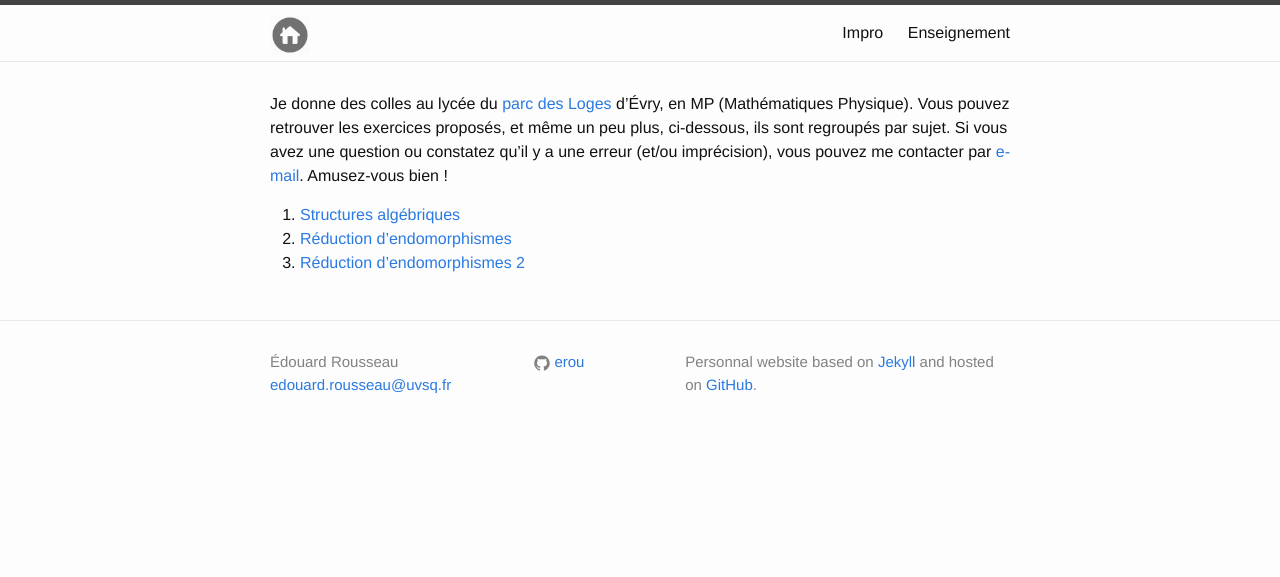
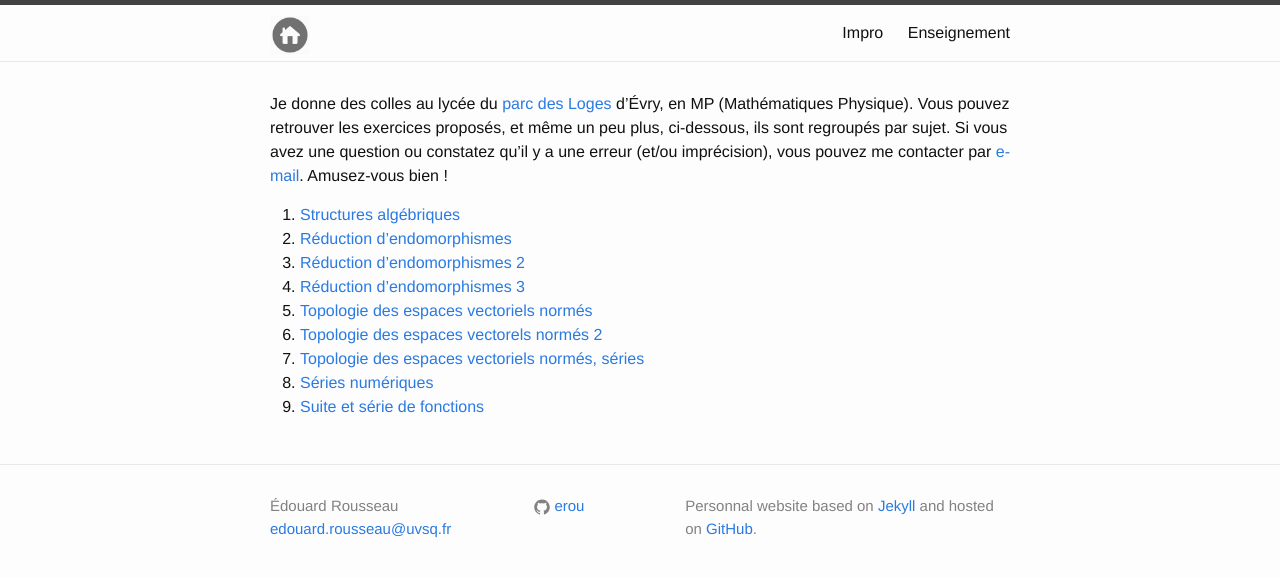
Before and after one commit to erou/erou.github.io, a Jekyll site: the page built from teaching/colles/parcdesloges.md, in a window 1280 px wide. Shown: the top 577 px of the page. Built offline with Jekyll 4.4.1, drawn with Linux system fonts in a browser that asks for light colours.

Commit message:
missings exercices

```diff
--- a/teaching/colles/parcdesloges.md
+++ b/teaching/colles/parcdesloges.md
@@ -18,3 +18,15 @@ constatez qu'il y a une erreur (et/ou imprécision), vous pouvez me contacter pa
    "/exoReduction.pdf" }})
 3. [Réduction d'endomorphismes 2]({{ page.url | append:
    "/exoReduction2.pdf" }})
+4. [Réduction d'endomorphismes 3]({{ page.url | append:
+   "/exoReduction3.pdf" }})
+5. [Topologie des espaces vectoriels normés]({{ page.url | append:
+   "/exoTopologieEVN.pdf" }})
+6. [Topologie des espaces vectorels normés 2]({{ page.url | append:
+   "/exoTopologieEVN2.pdf" }})
+7. [Topologie des espaces vectoriels normés, séries]({{ page.url | append:
+   "/exoTopologieEVNSéries.pdf" }})
+8. [Séries numériques]({{ page.url | append:
+   "/exoSériesNumériques.pdf" }})
+9. [Suite et série de fonctions]({{ page.url | append:
+   "/exoSuitesSériesFonctions.pdf" }})
```
Also changed, not shown: teaching/colles/doisneau.md (+4 -0 lines), 8 other files.
